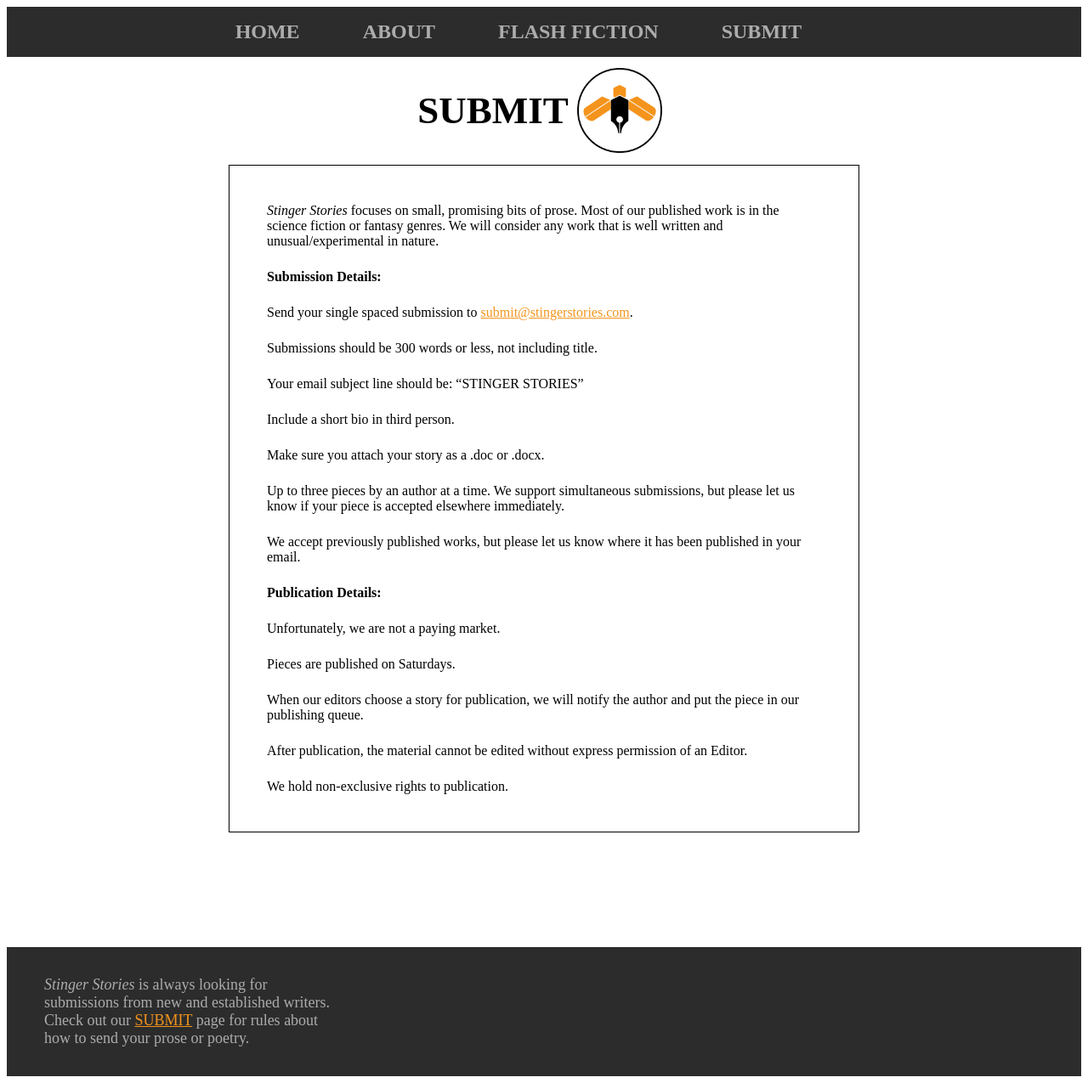
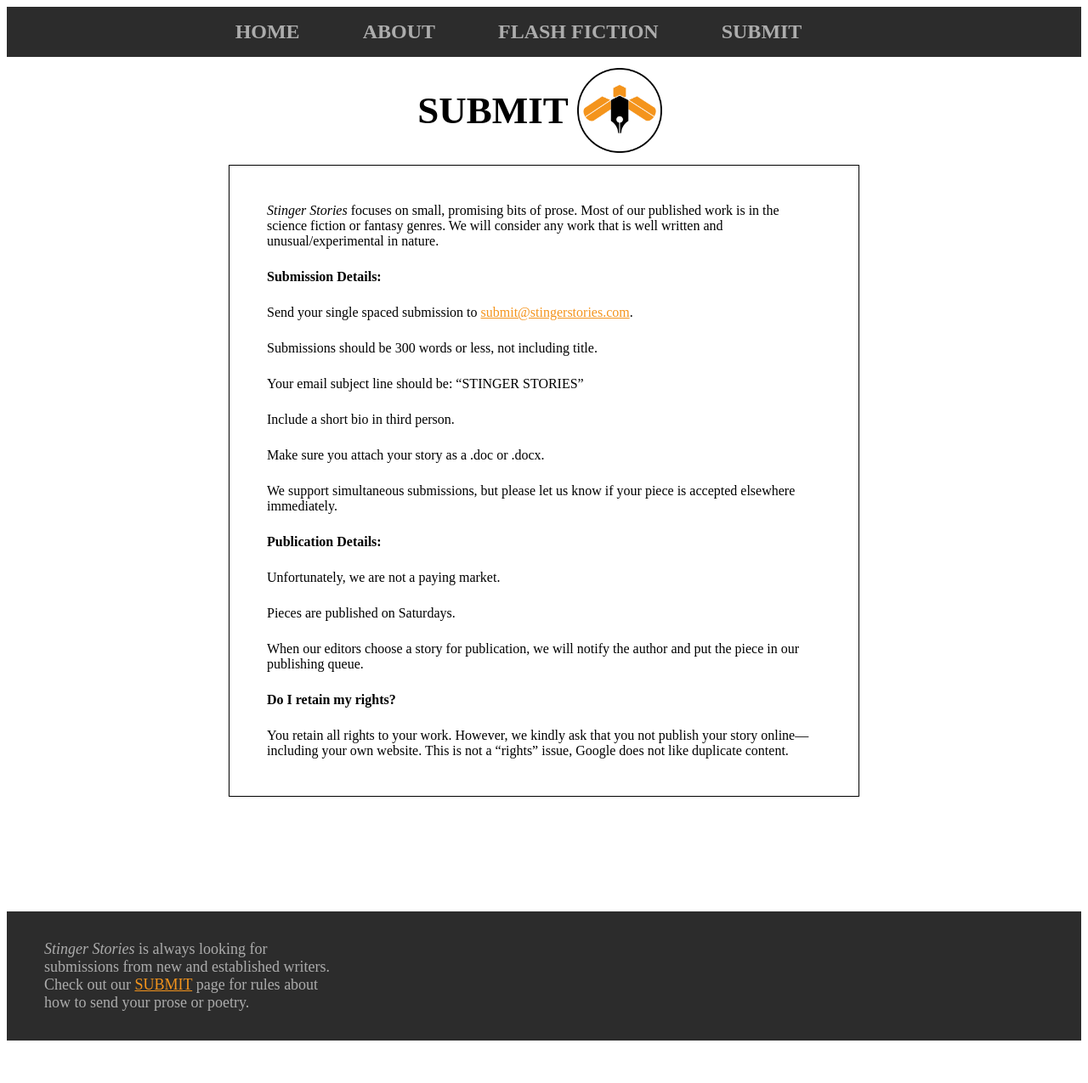
Before and after one commit to jwheatonumich/stinger-stories, a Jekyll site: the page built from submit.markdown, in a window 1280 px wide. Shown: the whole page at 85% size. Built offline with Jekyll 4.4.1, drawn with Linux system fonts in a browser that asks for light colours; after the commit the page ends 1233 px from its top, so only the background shows below that.

Commit message:
Update submit.markdown

```diff
--- a/submit.markdown
+++ b/submit.markdown
@@ -17,9 +17,7 @@
 
 Make sure you attach your story as a .doc or .docx.
 
-Up to three pieces by an author at a time. We support simultaneous submissions, but please let us know if your piece is accepted elsewhere immediately.
-
-We accept previously published works, but please let us know where it has been published in your email.
+We support simultaneous submissions, but please let us know if your piece is accepted elsewhere immediately.
 
 <b>Publication Details:</b>
 
@@ -29,6 +27,6 @@
 
 When our editors choose a story for publication, we will notify the author and put the piece in our publishing queue.
 
-After publication, the material cannot be edited without express permission of an Editor.
+<b>Do I retain my rights?</b>
 
-We hold non-exclusive rights to publication.
+You retain all rights to your work. However, we kindly ask that you not publish your story online—including your own website. This is not a “rights” issue, Google does not like duplicate content.
```
